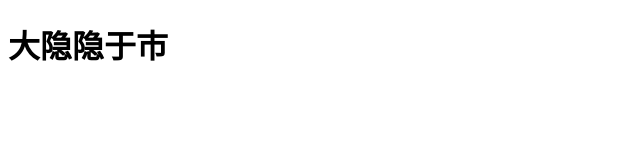
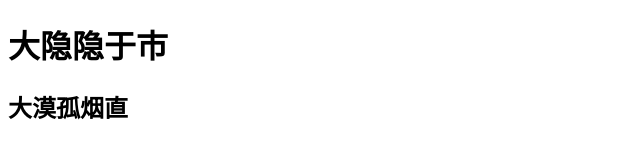
Before and after one commit to ShiNancy/fox1, a plain HTML site: page index.html in a window 1280 px wide. Shown: the whole page, without its empty margins (0-640 px from the left). Drawn offline with Linux system fonts and the light colour scheme.

Commit message:
第二次添加

```diff
--- a/index.html
+++ b/index.html
@@ -9,5 +9,6 @@
 <body>
 
     <h1>大隐隐于市</h1>
+    <h2>大漠孤烟直</h2>
 </body>
 </html>
```
